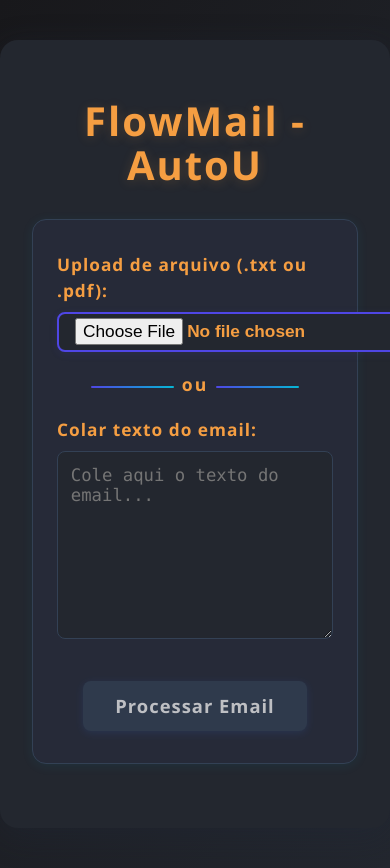
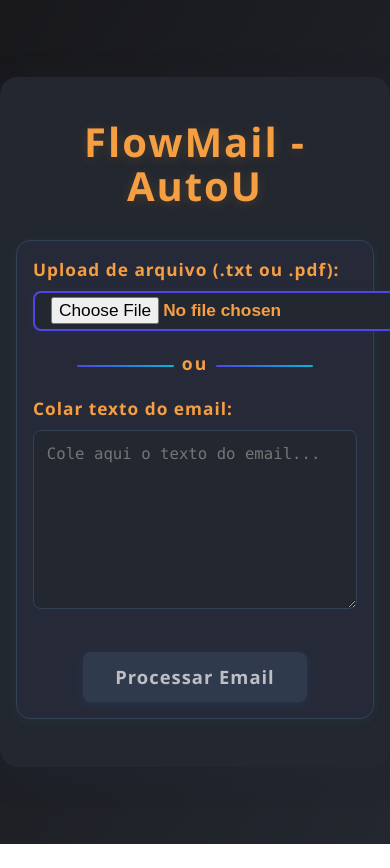
Before and after one commit to IvanFilh/email-classifier, a React (Vite) app: page / in a window 390 px wide. After the commit the page ends 844 px from the top, so only its background shows below. Built offline with nearby package versions, Linux system fonts and the light colour scheme.

Commit message:
style: configurando @media

```diff
--- a/src/App.css
+++ b/src/App.css
@@ -242,3 +242,17 @@ strong {
   background: var(--primary);
   border-radius: 8px;
 }
+
+@media (max-width: 700px) {
+  #root {
+    max-width: 98vw;
+    padding: 1rem;
+  }
+  .form-section,
+  .result-section {
+    padding: 1rem;
+  }
+  textarea {
+    font-size: 0.98rem;
+  }
+}
```
